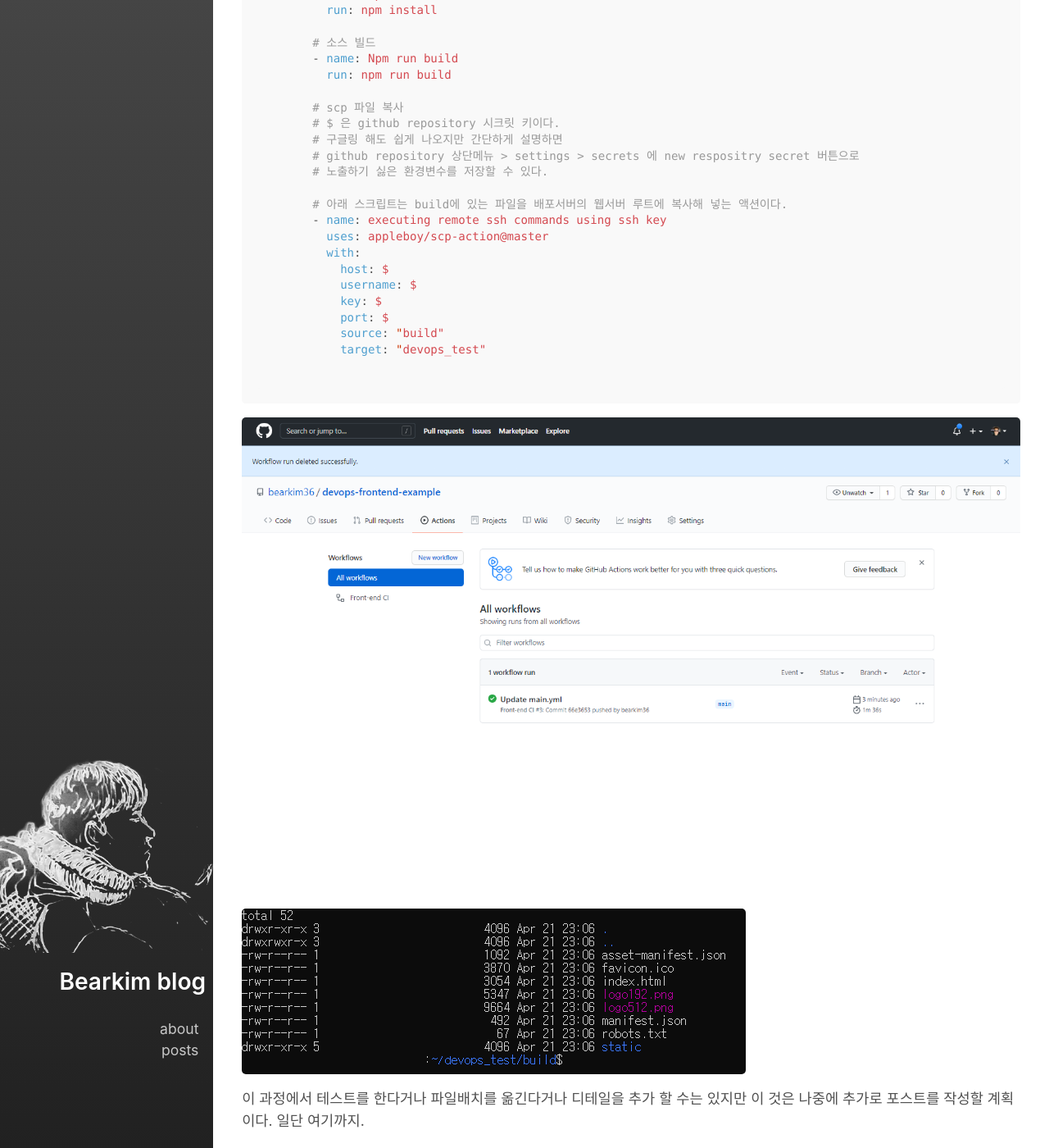
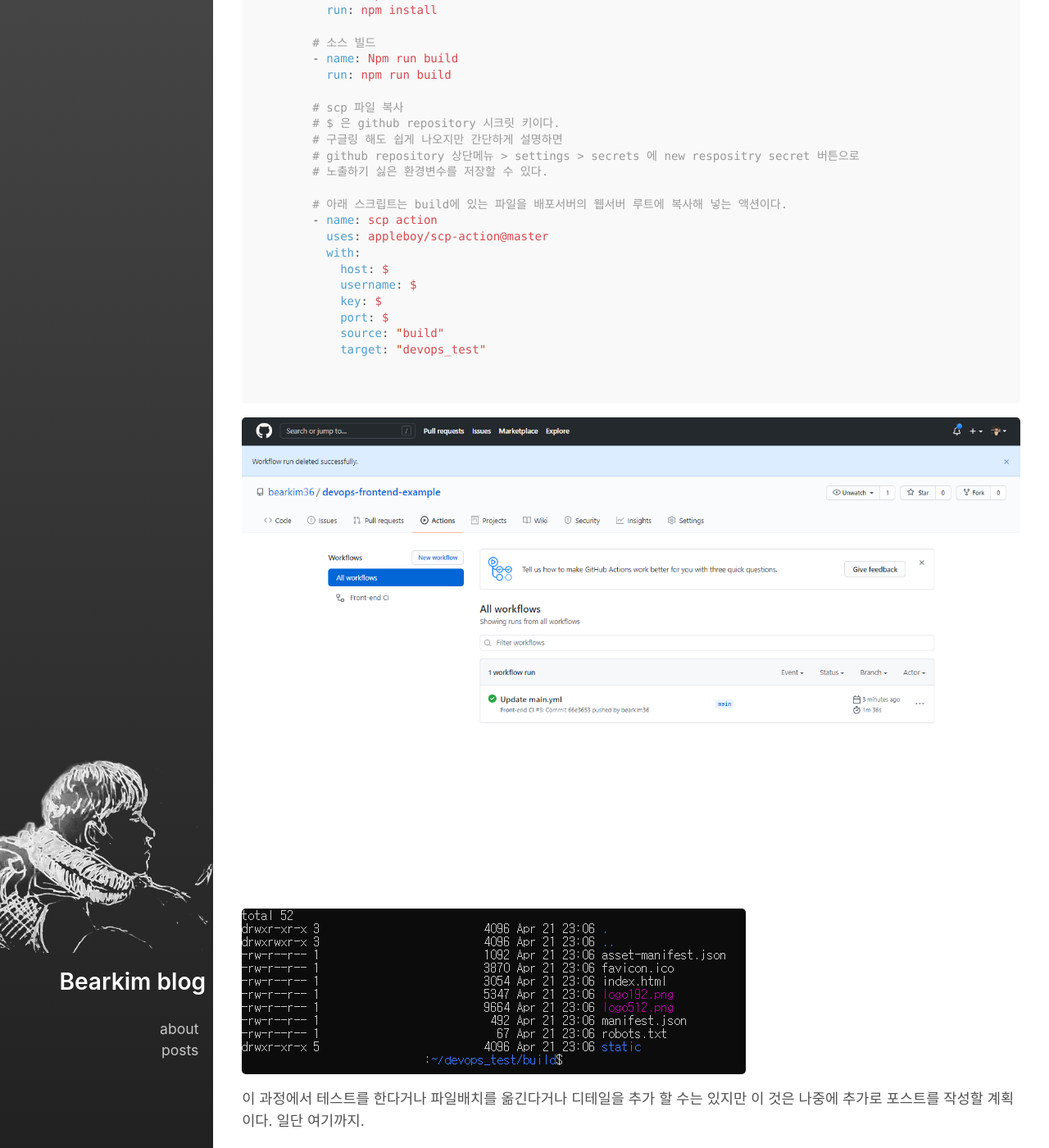
Before and after one commit to bearkim36/bearkim36.github.io, a Jekyll site: the page built from _posts/2021-03-08-github_devops.markdown, in a window 1280 px wide and 1400 px high, scrolled down 2928 px. Shown: the whole window at 82% size. Built offline with Jekyll 4.4.1, drawn with Linux system fonts in a browser that asks for light colours; some web fonts are replaced; some of the changed text lies outside the part shown.

Commit message:
ㅇㅇㅇ

```diff
--- a/_posts/2021-03-08-github_devops.markdown
+++ b/_posts/2021-03-08-github_devops.markdown
@@ -119,7 +119,7 @@ jobs:
       # 노출하기 싫은 환경변수를 저장할 수 있다.
 
       # 아래 스크립트는 build에 있는 파일을 배포서버의 웹서버 루트에 복사해 넣는 액션이다.
-      - name: executing remote ssh commands using ssh key
+      - name: scp action
         uses: appleboy/scp-action@master
         with:
           host: ${{ secrets.HOST }}
```
Also changed, not shown: other parts of _posts/2021-03-08-github_devops.markdown (+4 -0 lines).
